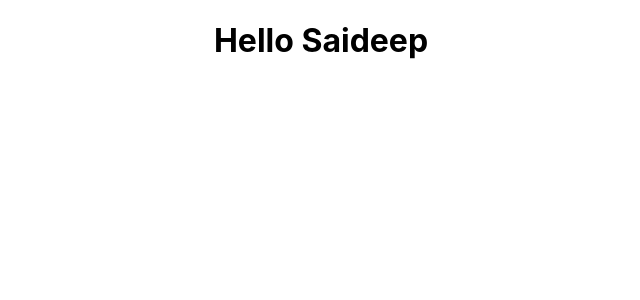
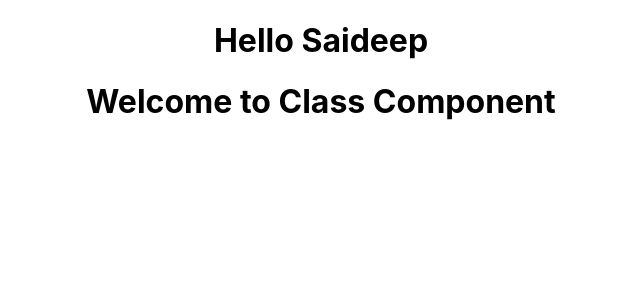
Before and after one commit to saideepshetty/LearningReact, a React (Create React App) app in the folder my-app/: page / in a window 1280 px wide. Shown: the top 300 px of the page, without its empty margins (319-959 px from the left). Built offline with nearby package versions, Linux system fonts and the light colour scheme.

Commit message:
Class Component Basics

```diff
--- a/my-app/src/App.js
+++ b/my-app/src/App.js
@@ -2,11 +2,13 @@
 import logo from './logo.svg';
 import './App.css';
 import Greet from './Greet';
+import Welcome from './Welcome';
 
 function App() {
   return (
    <div className="App">
       <Greet>Saideep</Greet>
+      <Welcome></Welcome>
     </div>
   );
 }
--- /dev/null
+++ b/my-app/src/Welcome.js
@@ -0,0 +1,14 @@
+import React, { Component } from 'react'
+
+// Simple  Greet in Class Component
+class Welcome extends Component {
+    render() {
+        return (
+            <div>
+                <h1>Welcome to Class Component</h1>
+            </div>
+        )
+    }
+}
+
+export default Welcome
```
